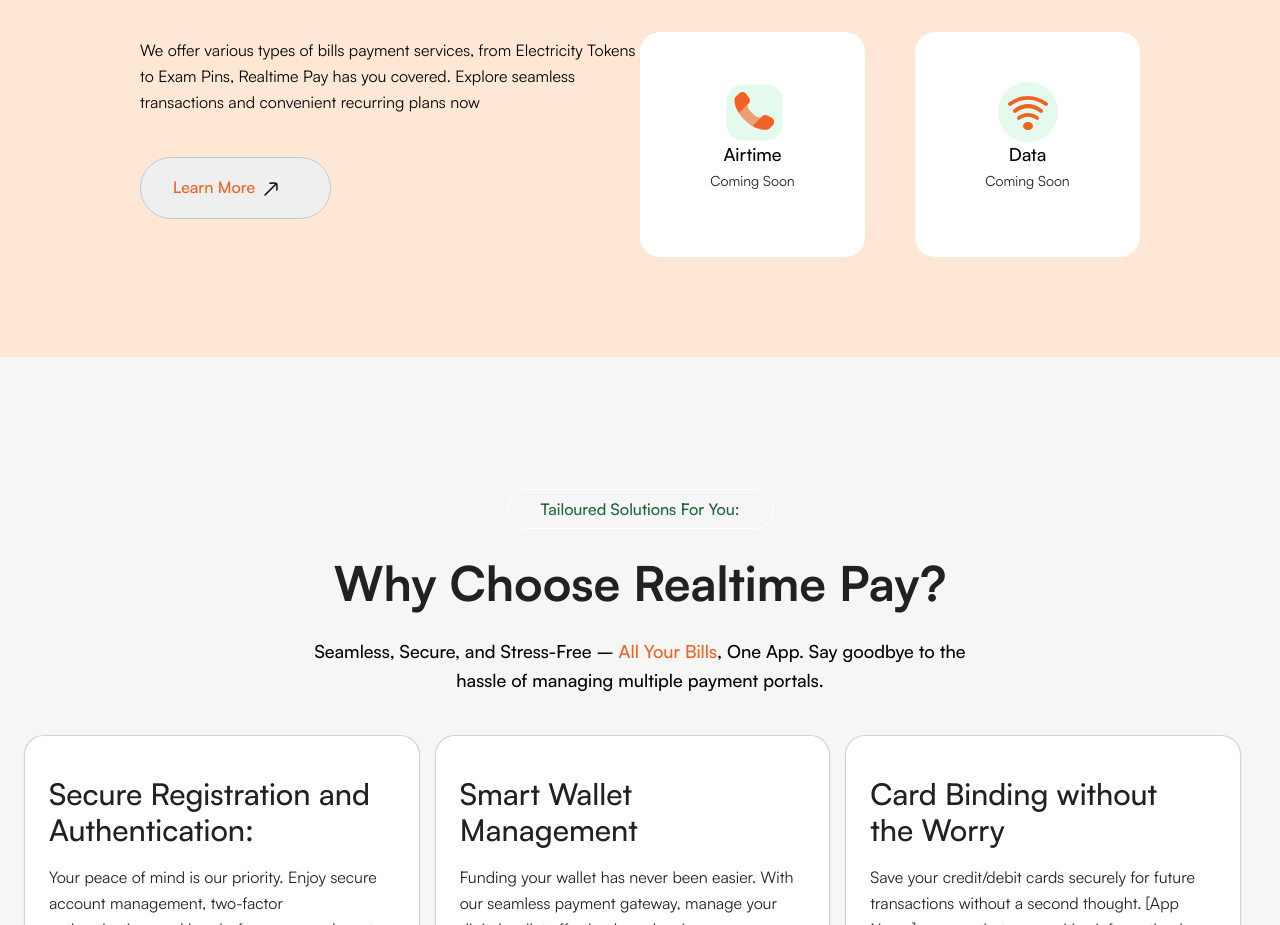
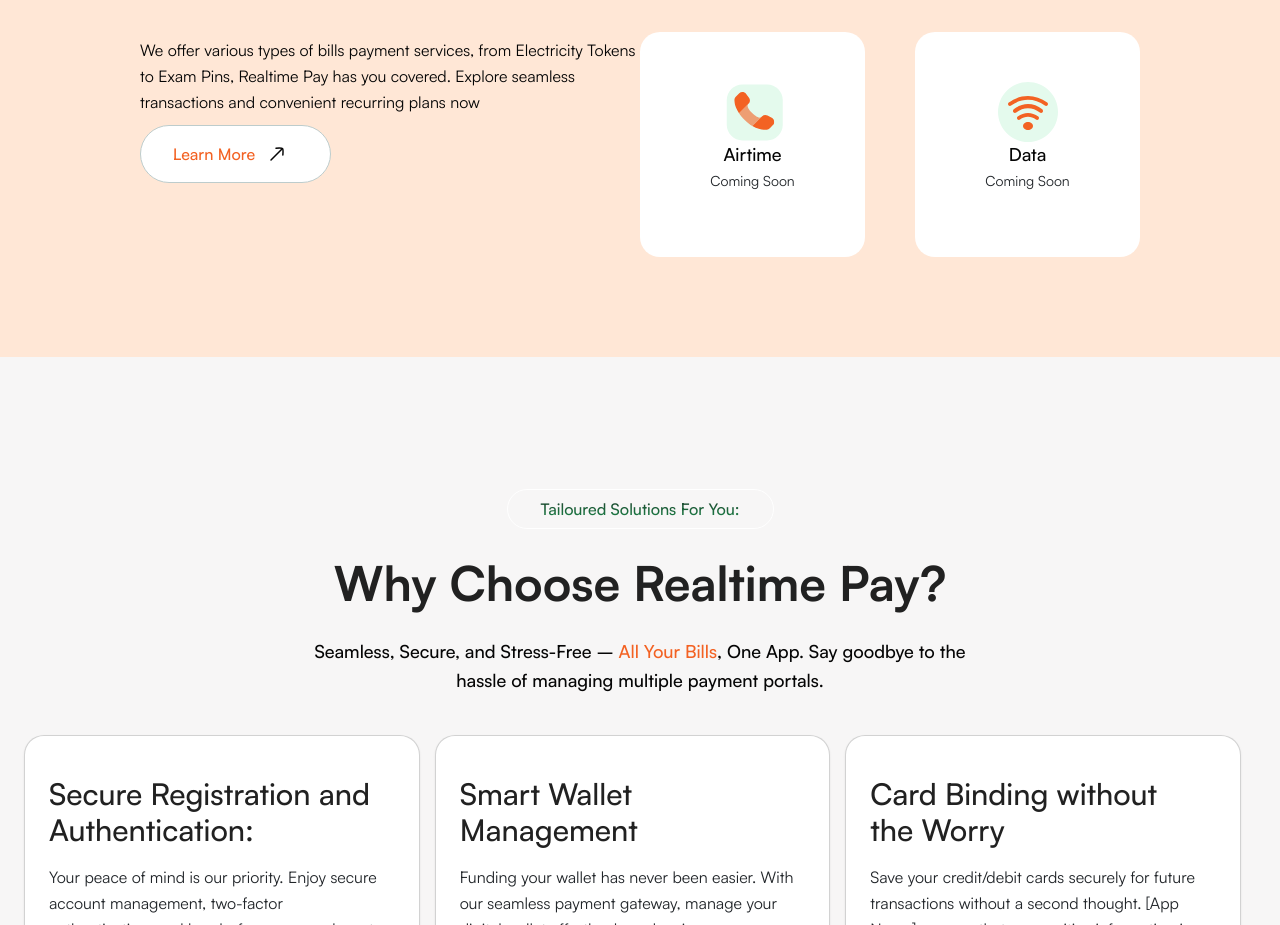
Before and after one commit to yomi29/Realtime-Pay, a plain HTML site: page index.html in a window 1280 px wide. Shown: the part 1770-2695 px from the top of the page. Drawn offline with nearby package versions, Linux system fonts and the light colour scheme.

Commit message:
realtime pay clone

```diff
--- a/css/main.css
+++ b/css/main.css
@@ -364,13 +364,35 @@
     width: 100%;
 }
 
+.learn {
+
+
+}
+
 .learn-more {
-    width: 191px;
+    height: 5.8rem;
+    min-width: 19.1rem;
+    max-width: 100%;
+    background-color: var(--text_light);
+    border-color: var(--text_light);
+    align-items: center;
+    color: inherit;
+    display: flex;
+    flex: 1 0 auto;
+    justify-content: inherit;
+    line-height: normal;
+    position: relative;
+    transition: inherit;
+    transition-property: opacity;
+
     padding: 17px 32px 17px 32px;
     border-radius: 44px;
     border: 1px;
     gap: 10px;
     border: 1px solid #BDCCCC;
+}
+
+.learn_more {
     font-family: Satoshi;
     font-size: var(--font_md_lg);
     font-weight: 500;
@@ -378,7 +400,8 @@
     letter-spacing: 0em;
     text-align: left;
     color: var(--primary_color);
-    margin-top: 32px;
+    margin-top: 17px;
+    margin-bottom: 17px;
 }
 
 .arrow-up {
--- a/index.html
+++ b/index.html
@@ -113,8 +113,12 @@
           <h3 class="service_txt">Our Available Payment services to make Life easier and seamless</h3>
           <p class="mini_txt">We offer various types of bills payment services, from Electricity Tokens to Exam Pins,
             Realtime Pay has you covered. Explore seamless transactions and convenient recurring plans now</p>
-          <div class="learn"><button type="button" class="learn-more">Learn More <img class="arrow-up  "
-                src="svg/arrow up.svg" alt="arrow-up"></button>
+          <div class="learn">
+            <button type="button" class="learn-more">
+              <span class="learn_more">Learn More </span>
+              <img class="arrow-up  "
+                src="svg/arrow up.svg" alt="arrow-up">
+              </button>
           </div>
         </div>
         <div class="service-container">
```
